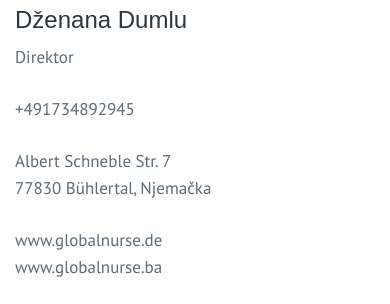
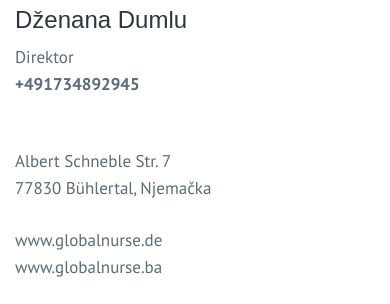
Before and after one commit to amarv1/globalnurse, a plain HTML site: page contact-us.html in a window 390 px wide. Shown: the part 456-760 px from the top of the page. Drawn offline with nearby package versions, Linux system fonts and the light colour scheme; some packages are replaced by stand-ins of ours; files that its build step writes are made by us from their sources; a web font is replaced by a local one.

Commit message:
phone up

```diff
--- a/contact-us.html
+++ b/contact-us.html
@@ -123,8 +123,8 @@
                     </div>
                     <div class="address">
                         <h4 style="font-size:22px">Dženana Dumlu</h4>
-                        <p>Direktor</p>
-                        <p>+491734892945</p>
+                        <p>Direktor<br><b>+491734892945</b></p>
+                        <p></p>
                         <p>Albert Schneble Str. 7<br>77830 Bühlertal, Njemačka</p>
                     </div>
                     <div class="phone">
```
